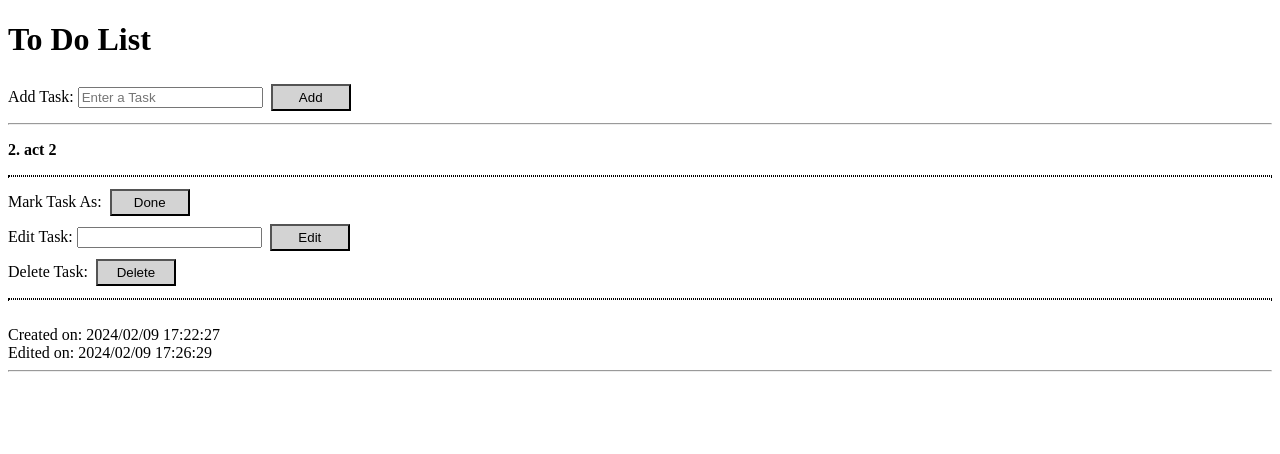
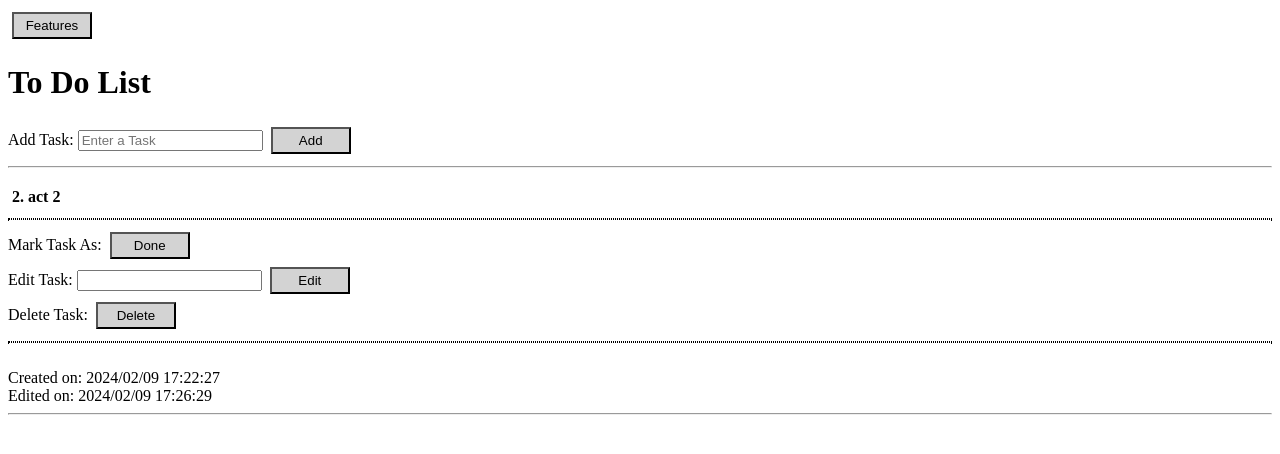
Before and after one commit to LucianoR12/ToDoApp, a Flask app: page / in a window 1280 px wide. Shown: the top 454 px of the page. Run offline with Flask 3, Linux system fonts and the light colour scheme.

Commit message:
updating

```diff
--- a/website/models.py
+++ b/website/models.py
@@ -8,3 +8,4 @@ class Todo(db.Model):
     date_created = db.Column(db.DateTime, default=datetime.utcnow)
     date_edited = db.Column(db.DateTime, onupdate=datetime.utcnow)
     date_completed = db.Column(db.DateTime, default=None)
+    # date_deleted = db.Column(db.DateTime, default=datetime.utcnow)
--- a/website/static/style.css
+++ b/website/static/style.css
@@ -17,7 +17,7 @@
     background: lightgreen;
 }
 
-.add-button, .complete-button, .incomplete-button, .edit-button, .delete-button {
+.add-button, .complete-button, .incomplete-button, .edit-button, .delete-button, .features-button {
     background-color: lightgray;
     color: black;
     width: 80px;
@@ -50,6 +50,17 @@
     color: white;
 }
 
+.features-button:hover {
+    background-color: darkblue;
+    color: white;
+}
+
+.task-box {
+    border: 1px;
+    padding: 4px;
+    margin-bottom: 4px;
+}
+
 .section-divider {
     border-style: dotted;
 }
--- a/website/templates/page1.html
+++ b/website/templates/page1.html
@@ -9,23 +9,20 @@
 
     <script>
         function showPopupNote() {
-        alert("Features:\n" +
-            "- Task Addedd Successfully = Green;\n" +
-            "- An Error Occurred = Red;\n" +
-            "- Add Task Button = Green;\n" +
-            "- Task Done Button = Green;\n" +
-            "- To Do Task Button = Red;\n" +
-            "- Edit Task Button = Blue;\n" +
-            "- Delete Task Button = Red;");
-    }
+            alert(
+                "- You can add a task;\n" +
+                "- You can mark a task as completed;\n" +
+                "- You can revert a task to not complete;\n" +
+                "- You can edit a task;\n" +
+                "- You can delete a task;\n" +
+                "- To delete a task you need to confirm that;\n" +
+                "- You can see the date a task have been created;\n" +
+                "- You can see the date a task have been edited;\n" +
+                "- You can see the date a task have been completed;");
+        }
+    </script>
 
-    if (!localStorage.getItem('popupNoteShown')) {
-        window.onload = function () {
-            showPopupNote();
-            localStorage.setItem('popupNoteShown', true);
-        };
-    }
-        </script>
+    <button class="features-button" onclick="showPopupNote()">Features</button>
 
 </head>
 
@@ -51,9 +48,9 @@
 
 <hr>
 
-        <div>
+        <div >
         {% for todo in todo_list %}
-            <p class="{% if todo.complete %}completed-task{% else %}incomplete-task{% endif %}">
+            <p class="task-box {% if todo.complete %}completed-task{% else %}incomplete-task{% endif %}">
                 {{ todo.id }}. {{ todo.task }}
 
 <hr class="section-divider">
@@ -75,7 +72,7 @@
                     <button type="submit" class="edit-button">Edit</button>
                 </form>
 
-                <form action="/delete/{{ todo.id }}" method="post" onsubmit="return confirm('Are you sure you want to delete this task?');">
+                <form action="/delete/{{ todo.id }}" method="post" onsubmit="return confirm('Are you sure you want to delete {{ todo.id }}. {{ todo.task }}?');">
                     <label>Delete Task:</label>
                     <button type="submit" class="delete-button">Delete</button>
                 </form>
@@ -95,11 +92,17 @@
 <hr>
 
             </p>
+        </div>
+
         {% endfor %}
 
+        <!-- <h3>Deleted Tasks Report</h3>
+        <ul>
+            {% for deleted_task in deleted_tasks %}
+                <li>{{ deleted_task.id }}. {{ deleted_task.task }}</li>
+            {% endfor %}
+        </ul> -->
 
-
-        </div>
     </div>
 </body>
 </html>
```
Also changed, not shown: website/views.py (+14 -0 lines), instance/db.sqlite.
